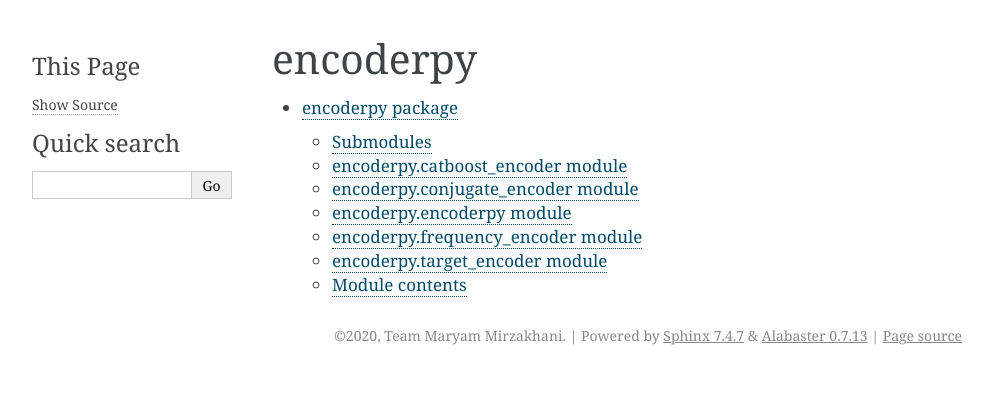
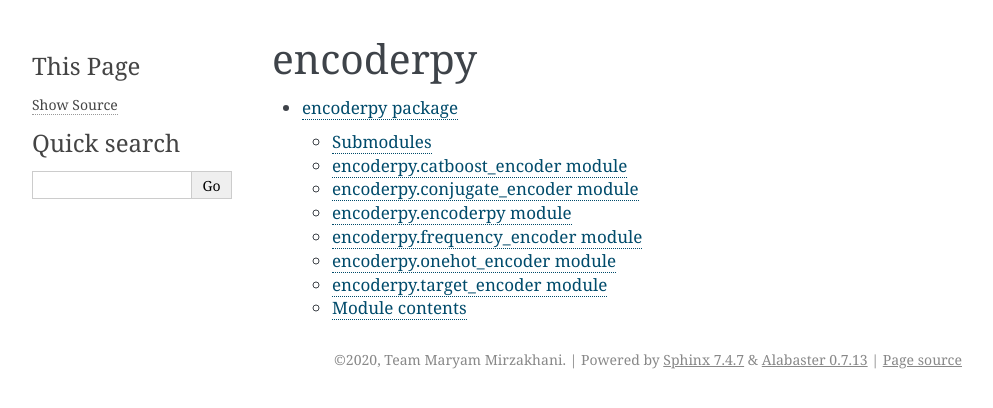
Before and after one commit to UBC-MDS/encoderPy, a Sphinx documentation site: the page built from docs/source/modules.rst, in a window 1280 px wide. Shown: the top 408 px of the page, without its empty margins (148-1141 px from the left). Built offline with Sphinx 7.4.7, drawn with Linux system fonts in a browser that asks for light colours; pages that are not in the unit, such as notebooks, are missing from menus.

Commit message:
add rendered html for ohe.

```diff
--- a/docs/source/encoderpy.rst
+++ b/docs/source/encoderpy.rst
@@ -36,6 +36,14 @@
    :undoc-members:
    :show-inheritance:
 
+encoderpy.onehot\_encoder module
+--------------------------------
+
+.. automodule:: encoderpy.onehot_encoder
+   :members:
+   :undoc-members:
+   :show-inheritance:
+
 encoderpy.target\_encoder module
 --------------------------------
 
```
